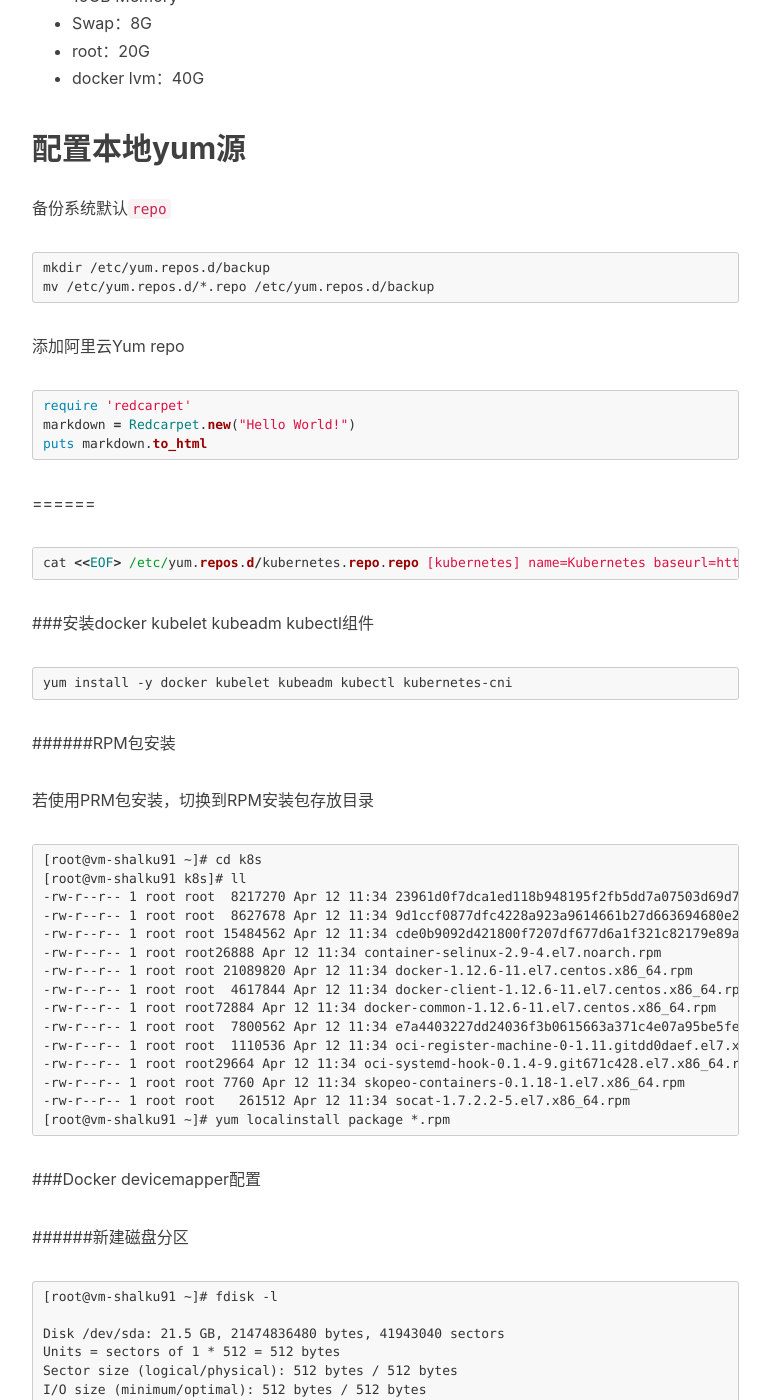
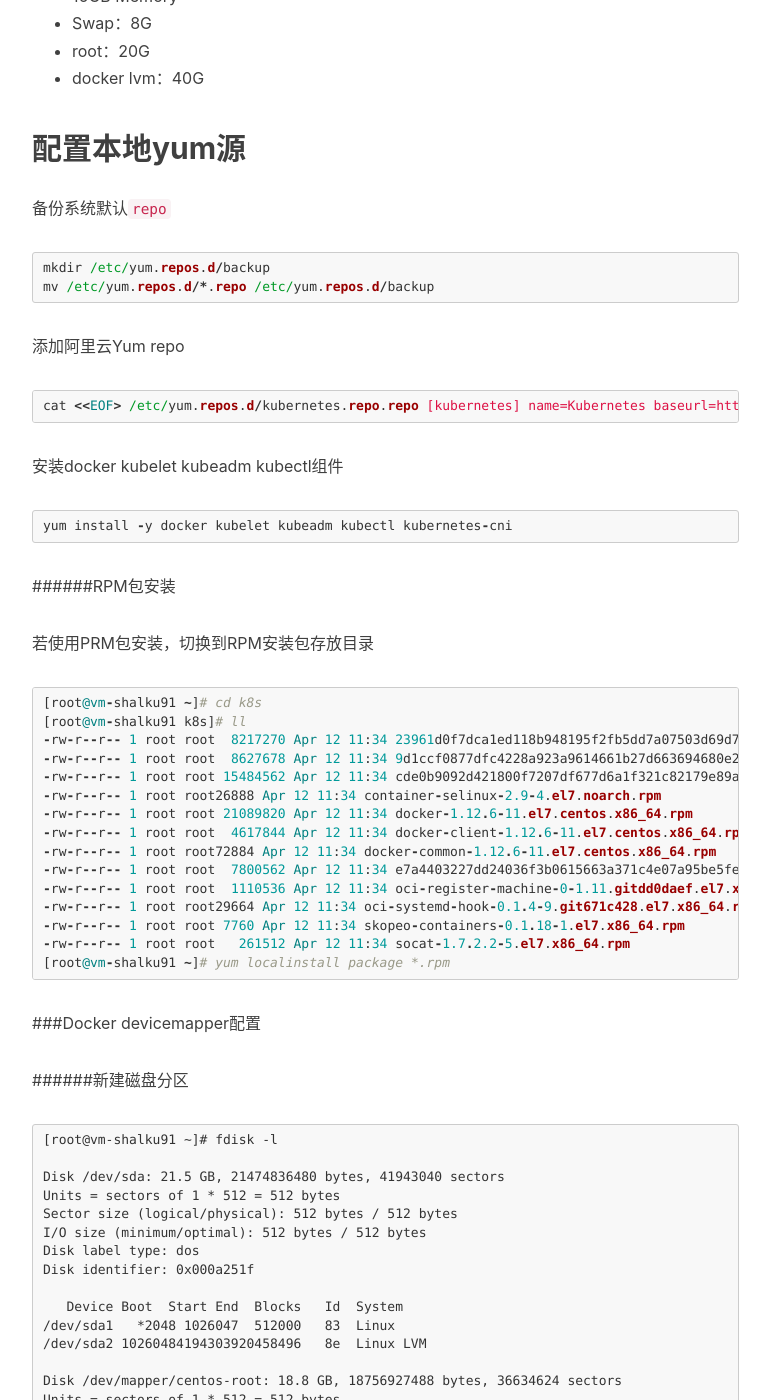
Before and after one commit to sd018/sd018.github.io, a Jekyll site: the page built from _posts/2017-05-09-kubeadmin_1.6_install.markdown, in a window 1280 px wide and 1400 px high, scrolled down 1150 px. Shown: the whole window, without its empty margins (233-1003 px from the left). Built offline with Jekyll 4.4.1, drawn with Linux system fonts in a browser that asks for light colours; nearby versions of some CDN libraries; comment, search, counter and statistics services are not loaded.

Commit message:
20170509
20170509

````diff
--- a/_posts/2017-05-09-kubeadmin_1.6_install.markdown
+++ b/_posts/2017-05-09-kubeadmin_1.6_install.markdown
@@ -36,25 +36,15 @@ tags:
 * docker lvm：40G
 
 
-
-## 配置本地yum源
+## 配置本地yum源 ##
 
 备份系统默认`repo`
-```
+```ruby
 mkdir /etc/yum.repos.d/backup
 mv /etc/yum.repos.d/*.repo /etc/yum.repos.d/backup
 ```
 
 添加阿里云Yum repo
-
-```ruby
-require 'redcarpet'
-markdown = Redcarpet.new("Hello World!")
-puts markdown.to_html
-```
-======
-
-
 ```ruby
 cat <<EOF> /etc/yum.repos.d/kubernetes.repo.repo
 [kubernetes]
@@ -68,15 +58,16 @@ http://mirrors.aliyun.com/kubernetes/yum/doc/rpm-package-key.gpg
 EOF
 ```
 
-###安装docker kubelet kubeadm kubectl组件
-
-    yum install -y docker kubelet kubeadm kubectl kubernetes-cni
+安装docker kubelet kubeadm kubectl组件
+```ruby
+yum install -y docker kubelet kubeadm kubectl kubernetes-cni
+```
 
 ######RPM包安装
 
 若使用PRM包安装，切换到RPM安装包存放目录
 
-```
+```ruby
 [root@vm-shalku91 ~]# cd k8s
 [root@vm-shalku91 k8s]# ll
 -rw-r--r-- 1 root root  8217270 Apr 12 11:34 23961d0f7dca1ed118b948195f2fb5dd7a07503d69d7d8ab4433219ea98d033e-kubeadm-1.6.1-0.x86_64.rpm
````
